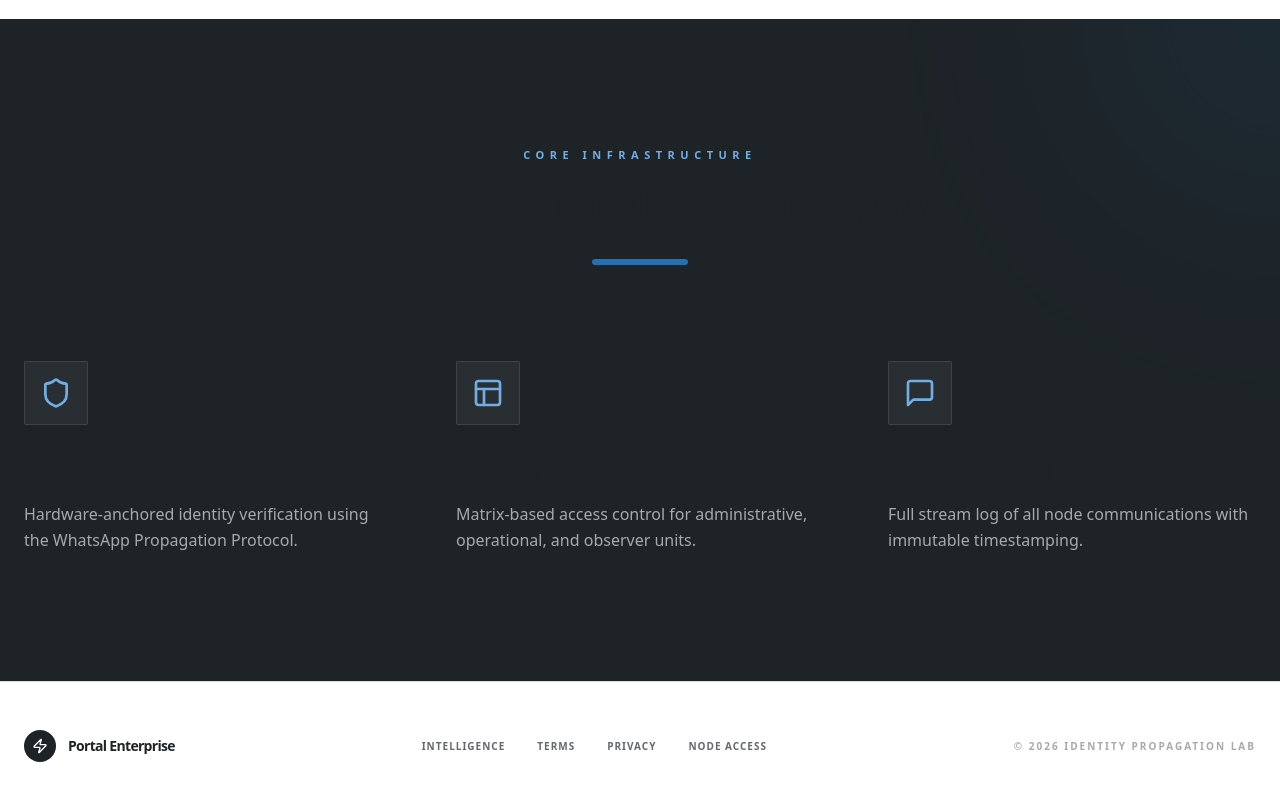
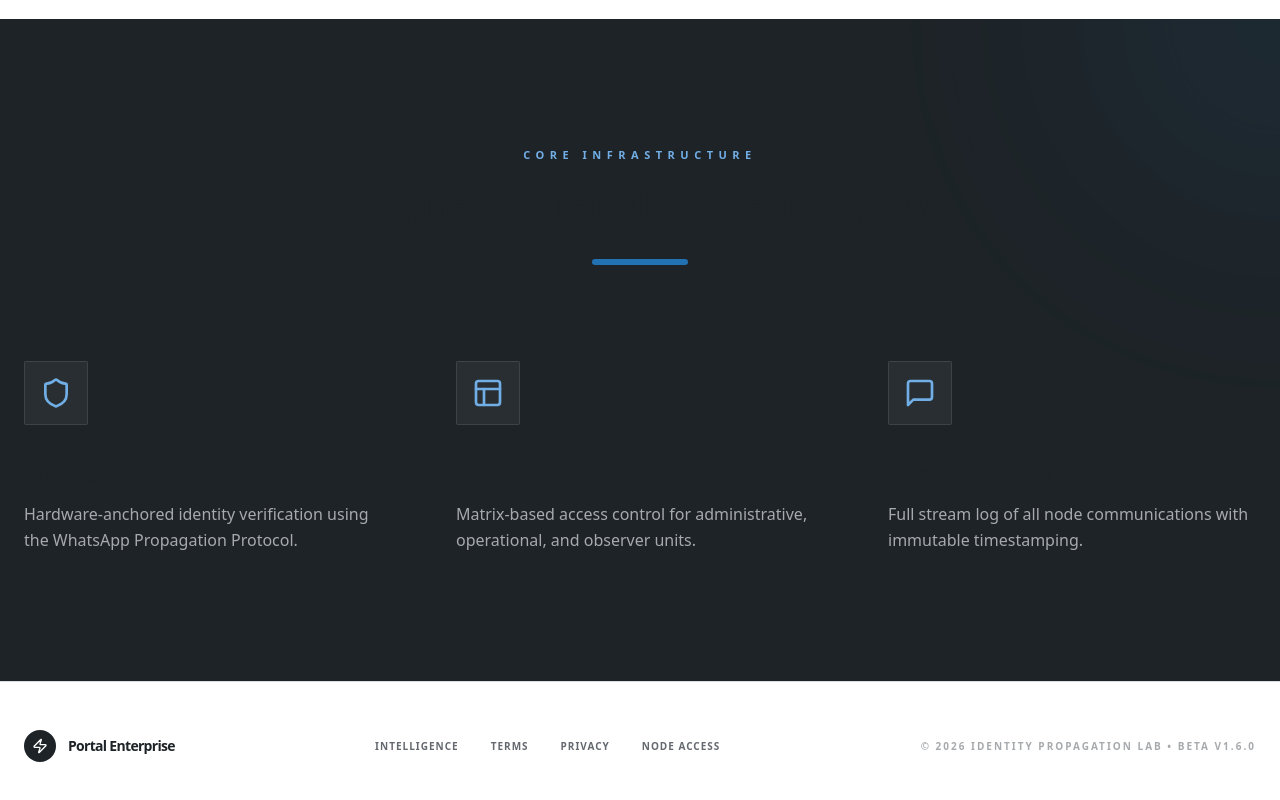
Before and after one commit to caseypaite/WhatsApp-Web-Tool, a React (Vite) app in the folder frontend/: page /admin in a window 1280 px wide. Shown: the part 1667-2467 px from the top of the page. Built offline with nearby package versions, Linux system fonts and the light colour scheme; no server answers.

Commit message:
fix: added explicit Beta v1.6.0 labels to all footers and sidebars

```diff
--- a/frontend/src/pages/AdminDashboard.jsx
+++ b/frontend/src/pages/AdminDashboard.jsx
@@ -1018,6 +1018,10 @@ const AdminDashboard = () => {
               </button>
             </div>
           </nav>
+
+          <div className="px-4 py-2 border-t border-[#2c3338] opacity-30">
+            <p className="text-[9px] font-bold text-[#a7aaad] uppercase tracking-[0.2em]">Beta v1.6.0</p>
+          </div>
 
           <button
             onClick={() => setIsSidebarCollapsed(!isSidebarCollapsed)}
--- a/frontend/src/pages/LandingPage.jsx
+++ b/frontend/src/pages/LandingPage.jsx
@@ -282,7 +282,7 @@ const LandingPage = () => {
             <button onClick={() => navigate('/privacy')} className="text-[10px] font-bold uppercase tracking-widest text-[#646970] hover:text-[#2271b1] transition-colors">Privacy</button>
             <button onClick={() => navigate('/login')} className="text-[10px] font-bold uppercase tracking-widest text-[#646970] hover:text-[#2271b1] transition-colors">Node Access</button>
           </div>
-          <p className="text-[10px] font-bold text-[#a7aaad] uppercase tracking-[0.2em]">© 2026 Identity Propagation Lab</p>
+          <p className="text-[10px] font-bold text-[#a7aaad] uppercase tracking-[0.2em]">© 2026 Identity Propagation Lab • Beta v1.6.0</p>
         </div>
       </footer>
     </div>
--- a/frontend/src/pages/UserDashboard.jsx
+++ b/frontend/src/pages/UserDashboard.jsx
@@ -495,6 +495,10 @@ const UserDashboard = () => {
               </button>
             </div>
           </nav>
+
+          <div className="px-4 py-2 border-t border-[#2c3338] opacity-30">
+            <p className="text-[9px] font-bold text-[#a7aaad] uppercase tracking-[0.2em]">Beta v1.6.0</p>
+          </div>
 
           <button
             onClick={() => setIsSidebarCollapsed(!isSidebarCollapsed)}
```
